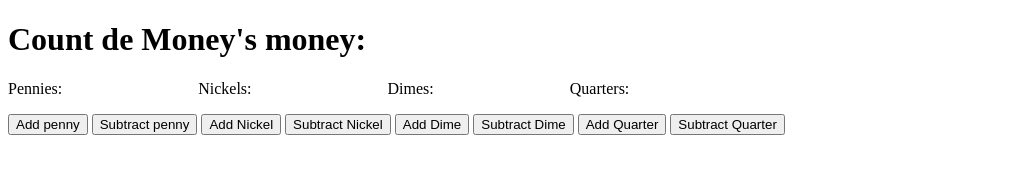
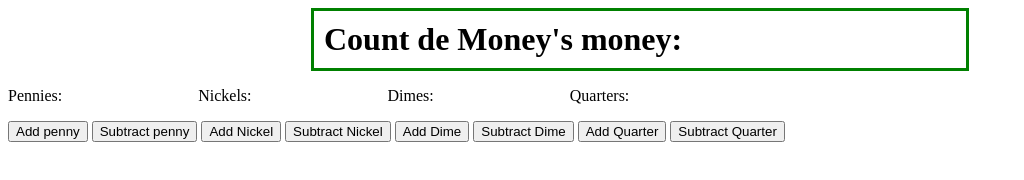
Before and after one commit to LiquanCool/CountDeMoney, a plain HTML site: page index.html in a window 1280 px wide. Shown: the whole page, without its empty margins (0-1024 px from the left). Drawn offline with Linux system fonts and the light colour scheme.

Commit message:
Added style

```diff
--- a/index.html
+++ b/index.html
@@ -19,8 +19,9 @@
     <button id = "minusD">Subtract Dime</button>
     <button id = "addQ">Add Quarter</button>
     <button id = "minusQ">Subtract Quarter</button>
+
     <script src="code.js"></script>
-
+    <link rel="stylesheet" href="style.css">
 
 </body>
 </html>
--- /dev/null
+++ b/style.css
@@ -0,0 +1,6 @@
+h1 {
+    margin: auto;
+    width: 50%;
+    border: 3px solid green;
+    padding: 10px;
+  }
```
